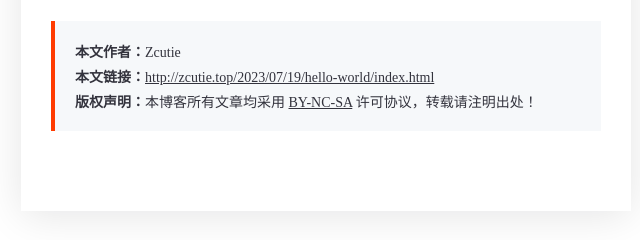
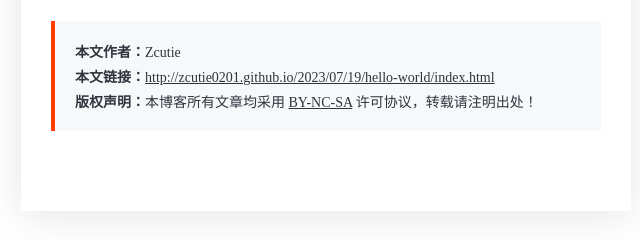
Before and after one commit to Gay-Lu/Gay-Lu.github.io, a plain HTML site: page 2023/07/19/hello-world/index.html in a window 1280 px wide. Shown: the part 1362-1602 px from the top of the page, 314-954 px from the left. Drawn offline with nearby package versions, Linux system fonts and the light colour scheme; some packages are replaced by stand-ins of ours; no server answers; a small style sheet from the web is missing.

Commit message:
Site updated: 2023-07-20 13:55:31

```diff
--- a/2023/07/19/hello-world/index.html
+++ b/2023/07/19/hello-world/index.html
@@ -223,7 +223,7 @@
           <ul class="copyright">
 
     <li><strong>本文作者：</strong>Zcutie</li>
-    <li><strong>本文链接：</strong><a href="http://zcutie.top/2023/07/19/hello-world/index.html" title="http:&#x2F;&#x2F;zcutie.top&#x2F;2023&#x2F;07&#x2F;19&#x2F;hello-world&#x2F;index.html">http:&#x2F;&#x2F;zcutie.top&#x2F;2023&#x2F;07&#x2F;19&#x2F;hello-world&#x2F;index.html</a></li>
+    <li><strong>本文链接：</strong><a href="http://zcutie0201.github.io/2023/07/19/hello-world/index.html" title="http:&#x2F;&#x2F;zcutie0201.github.io&#x2F;2023&#x2F;07&#x2F;19&#x2F;hello-world&#x2F;index.html">http:&#x2F;&#x2F;zcutie0201.github.io&#x2F;2023&#x2F;07&#x2F;19&#x2F;hello-world&#x2F;index.html</a></li>
     <li><strong>版权声明：</strong>本博客所有文章均采用 <a href="https://creativecommons.org/licenses/by-nc-sa/4.0/deed.zh" title="BY-NC-SA" target="_blank" rel="noopener">BY-NC-SA</a> 许可协议，转载请注明出处！</li>
 
 </ul>
```
Also changed, not shown: about/index.html (+1 -1 lines).
